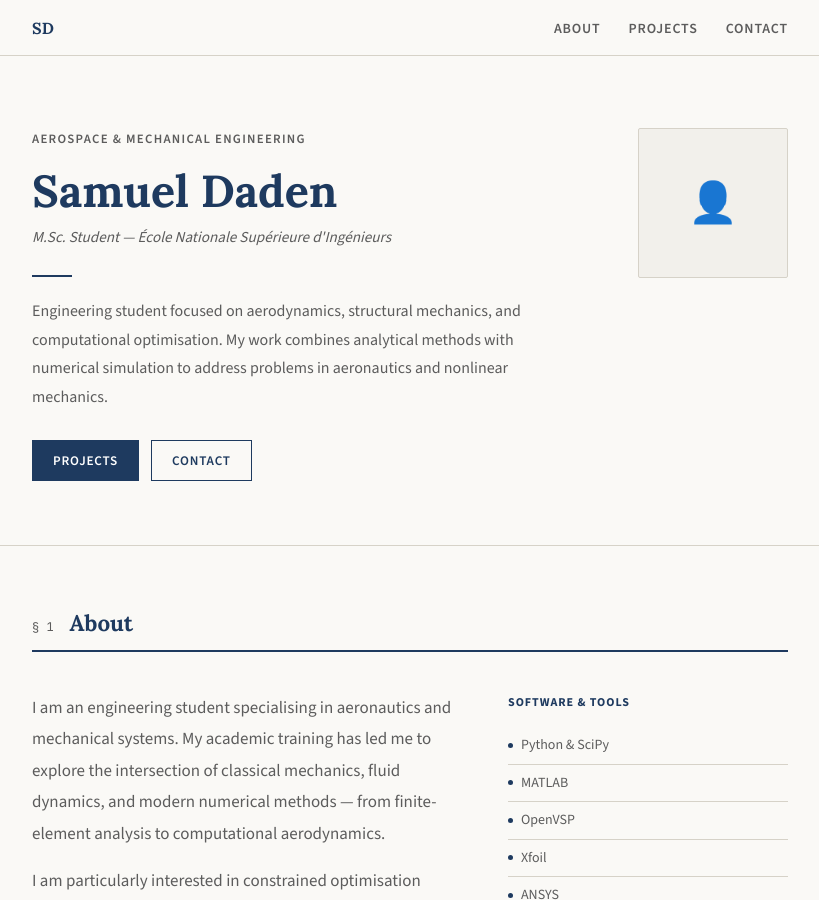
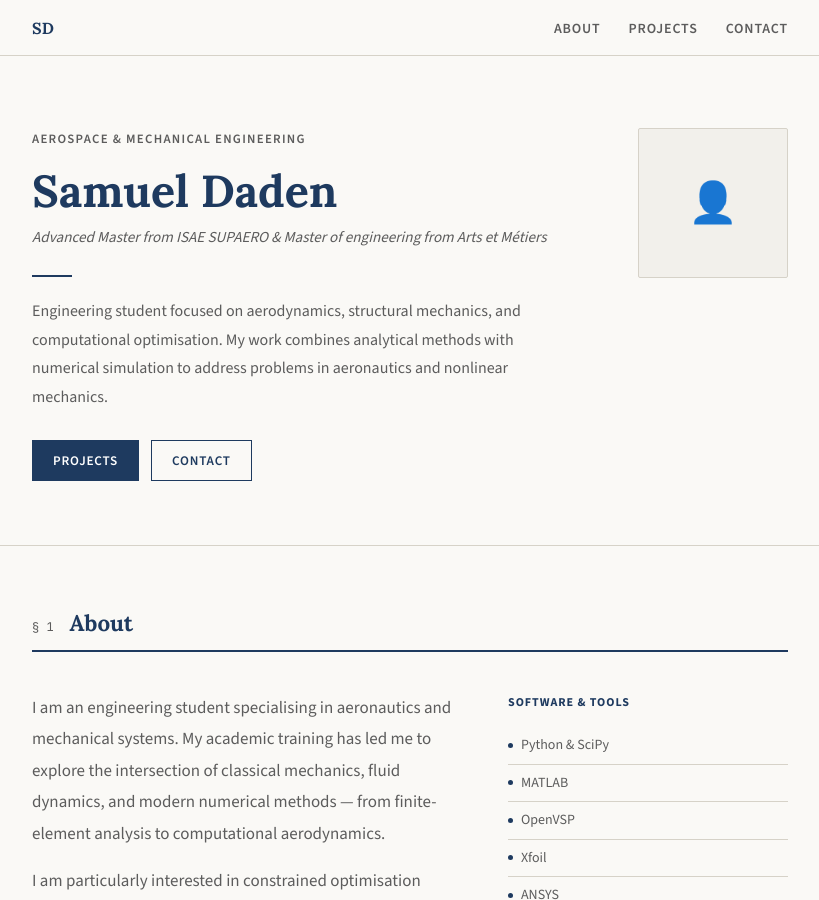
Before and after one commit to SamuelDADEN/Portofolio-Samuel-Daden, a Jekyll site: the page built from index.html, in a window 1280 px wide and 900 px high. Shown: the whole window, without its empty margins (230-1049 px from the left). Built offline with Jekyll 4.4.1, drawn with Linux system fonts in a browser that asks for light colours.

Commit message:
Update educational background in index.html

```diff
--- a/index.html
+++ b/index.html
@@ -11,7 +11,7 @@ title: Home
       <h1>Samuel Daden</h1>
       <p class="hero-degree">
         <!-- Add your degree, university, and year here -->
-        M.Sc. Student — École Nationale Supérieure d'Ingénieurs
+        Advanced Master from ISAE SUPAERO & Master of engineering from Arts et Métiers
       </p>
       <div class="hero-rule"></div>
       <p class="hero-desc">
```
